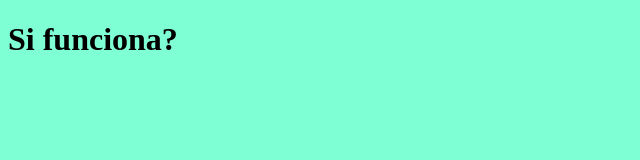
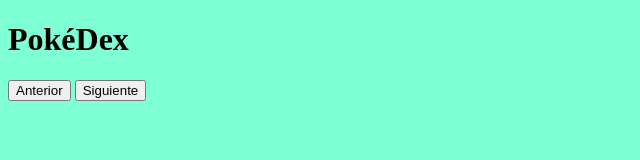
Before and after one commit to ZairaDPL/Desarrollo_Avanzado_en_JavaScript, a website: page POKEDEX/index.html in a window 1280 px wide. Shown: the whole page, without its empty margins (0-640 px from the left). Drawn offline with Linux system fonts and the light colour scheme.

Commit message:
Base para la vista de html

```diff
--- a/POKEDEX/index.html
+++ b/POKEDEX/index.html
@@ -8,8 +8,18 @@
      <link rel="stylesheet" href="css/style.css">
 </head>
 <body>
-    <h1>Si funciona?</h1>
+    <h1>PokéDex</h1>
+
+    <!-- Paginación -->
+    <div id = pagina>
+        <button id="antes">Anterior</button>
+        <button id="siguiente">Siguiente</button>
+    </div>
+
+    <!-- div que contendra los personajes de la API -->
+    <div id="contenedor"></div>
+
     <!-- Scripts -->
-     <script src="main.js"></script>
+    <script src="main.js"></script>
 </body>
 </html>
```
